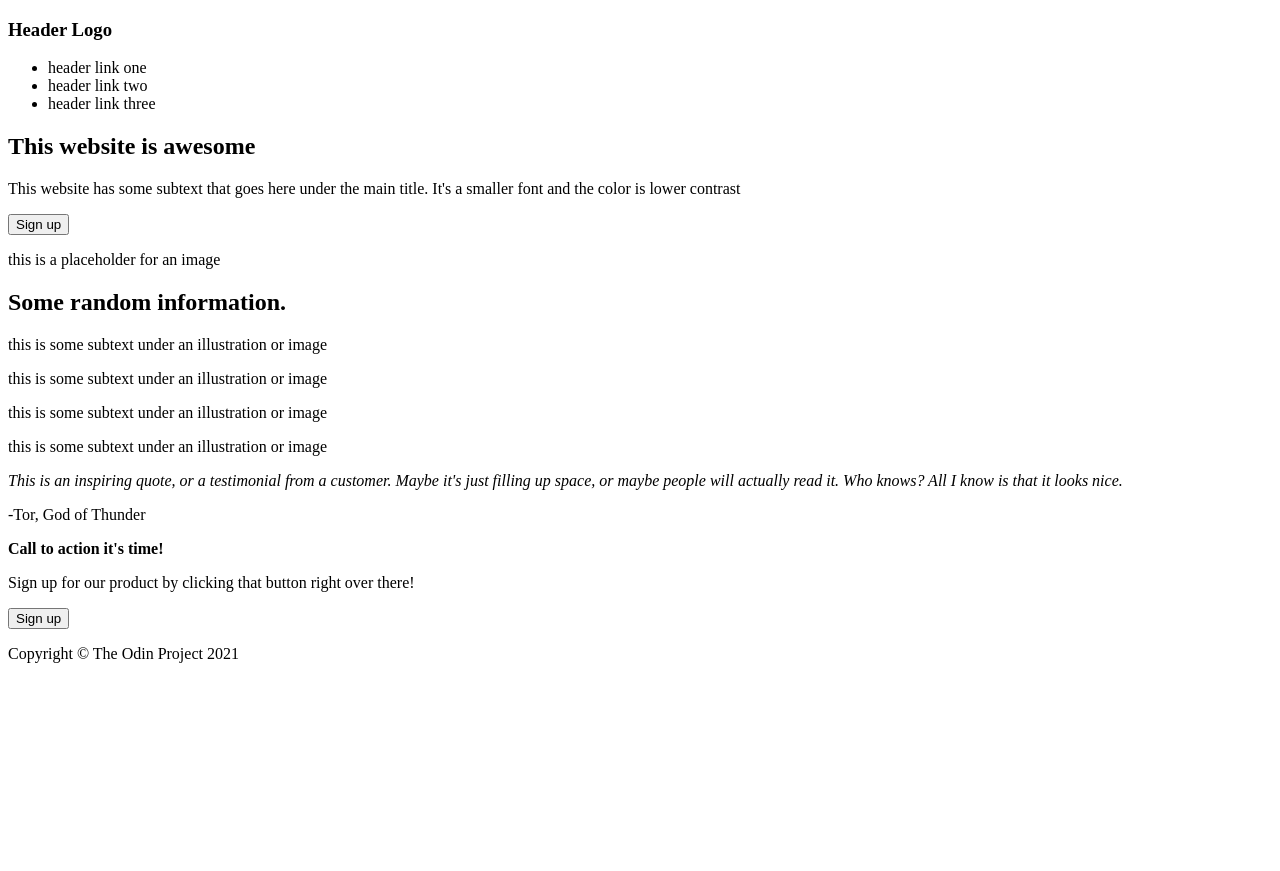
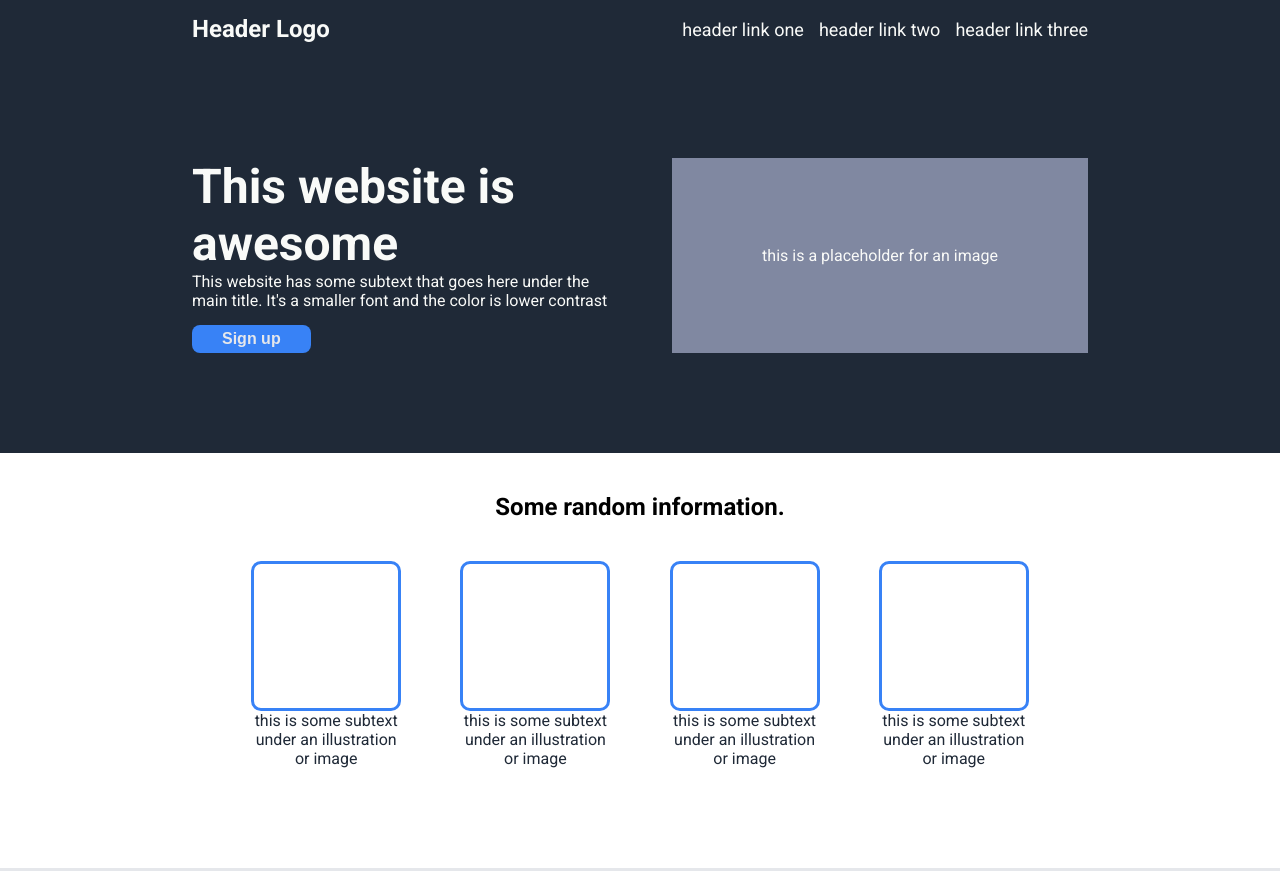
Before and after one commit to Steve-code16/odin-landing-page, a plain HTML site: page index.html in a window 1280 px wide. Shown: the top 871 px of the page. Before the commit the page ends 800 px from the top, so only its background shows below. Drawn offline with Linux system fonts and the light colour scheme.

Commit message:
added styles to project

```diff
--- a/index.html
+++ b/index.html
@@ -5,23 +5,41 @@
     <meta name="viewport" content="width=device-width, initial-scale=1.0" />
     <title>Odin Landing Page</title>
     <link rel="stylesheet" type="text/css" href="./styles.css" />
+    <link rel="preconnect" href="https://fonts.googleapis.com" />
+    <link rel="preconnect" href="https://fonts.gstatic.com" crossorigin />
+    <link
+      href="https://fonts.googleapis.com/css2?family=Roboto:ital,wght@0,100;0,300;0,400;0,500;0,700;0,900;1,100;1,300;1,400;1,500;1,700;1,900&display=swap"
+      rel="stylesheet"
+    />
   </head>
   <body>
     <main>
-      <header class="container">
-        <nav>
+      <header class="section-1">
+        <nav class="container">
           <h3>Header Logo</h3>
-          <ul>
-            <li>header link one</li>
-            <li>header link two</li>
-            <li>header link three</li>
+          <ul class="links">
+            <li>
+              <a href="https://steve-code16.github.io" target="_blank"
+                >header link one</a
+              >
+            </li>
+            <li>
+              <a href="https://steve-code16.github.io" target="_blank"
+                >header link two</a
+              >
+            </li>
+            <li>
+              <a href="https://steve-code16.github.io" target="_blank"
+                >header link three</a
+              >
+            </li>
           </ul>
         </nav>
       </header>
 
-      <section class="container">
-        <div>
-          <div>
+      <section class="section-1">
+        <div class="container">
+          <div class="hero-box one">
             <h1>This website is awesome</h1>
             <p>
               This website has some subtext that goes here under the main title.
@@ -29,14 +47,14 @@
             </p>
             <button>Sign up</button>
           </div>
-          <div>
+          <div class="hero-box two">
             <p>this is a placeholder for an image</p>
           </div>
         </div>
       </section>
-      <section class="container">
+      <section class="box-section">
         <h2>Some random information.</h2>
-        <div>
+        <div class="container">
           <div>
             <div class="image-box"></div>
             <p>this is some subtext under an illustration or image</p>
@@ -55,8 +73,8 @@
           </div>
         </div>
       </section>
-      <section class="container">
-        <div>
+      <section class="section-2">
+        <div class="container">
           <p>
             <em
               >This is an inspiring quote, or a testimonial from a customer.
@@ -64,21 +82,24 @@
               read it. Who knows? All I know is that it looks nice.</em
             >
           </p>
-          <p>-Tor, God of Thunder</p>
+          <p class="name">-Thor, God of Thunder</p>
         </div>
       </section>
-      <section class="container">
-        <div>
-          <div>
-            <p><strong>Call to action it's time!</strong></p>
-            <p>
-              Sign up for our product by clicking that button right over there!
-            </p>
+      <section class="cta-section">
+        <div class="container">
+          <div class="blue-container">
+            <div class="">
+              <p><strong>Call to action it's time!</strong></p>
+              <p>
+                Sign up for our product by clicking that button right over
+                there!
+              </p>
+            </div>
+            <button>Sign up</button>
           </div>
-          <button>Sign up</button>
         </div>
       </section>
-      <footer class="container">
+      <footer class="section-1">
         <p>Copyright &copy; The Odin Project 2021</p>
       </footer>
     </main>
--- a/styles.css
+++ b/styles.css
@@ -0,0 +1,173 @@
+* {
+  margin: 0;
+  padding: 0;
+  box-sizing: border-box;
+}
+
+body {
+  margin: 0;
+  padding: 0;
+  font-family: "Roboto", Arial, Helvetica, sans-serif;
+}
+
+a {
+  text-decoration: none;
+  color: #f9faf8;
+}
+
+.container {
+  width: 70%;
+  margin: 0 auto;
+}
+
+header {
+  background-color: #1f2937;
+  padding: 15px 0;
+}
+
+.section-1 {
+  background-color: #1f2937;
+  color: #f9faf8;
+}
+
+.section-2 {
+  background-color: #e5e7eb;
+}
+
+nav {
+  display: flex;
+  justify-content: space-between;
+  align-items: center;
+}
+
+nav h3 {
+  font-size: 24px;
+}
+
+.links {
+  color: #e5e7eb;
+  display: flex;
+  gap: 15px;
+}
+
+.links li {
+  list-style: none;
+  font-size: 18px;
+}
+
+section.section-1 .container {
+  display: flex;
+  align-items: stretch;
+  gap: 4rem;
+  padding: 100px 0;
+}
+
+.hero-box {
+  width: 50%;
+}
+
+.hero-box.one h1 {
+  font-size: 48px;
+  margin: 0;
+}
+
+.hero-box.one {
+  flex: 1;
+}
+
+.hero-box.one p {
+  margin-bottom: 15px;
+}
+
+.hero-box.two {
+  flex: 1;
+  text-align: center;
+  background-color: #8088a1;
+  display: flex;
+  justify-content: center;
+}
+
+.hero-box.two p {
+  align-self: center;
+}
+
+button {
+  background-color: #3882f6;
+  color: #e5e7eb;
+  padding: 5px 30px;
+  border: none;
+  border-radius: 8px;
+  font-size: 16px;
+  font-weight: bold;
+  cursor: pointer;
+}
+
+section h2 {
+  text-align: center;
+  margin: 40px 0;
+  font-weight: bold;
+}
+
+.box-section .container {
+  display: flex;
+  justify-content: space-evenly;
+  text-align: center;
+}
+
+.box-section .container div {
+  width: 150px;
+  padding-bottom: 100px;
+  color: #1f2937;
+}
+
+.container .image-box {
+  width: 150px;
+  height: 150px;
+  border: 3px solid #3882f6;
+  border-radius: 10px;
+}
+
+.section-2 .container {
+  padding: 100px 100px;
+}
+
+.section-2 .container em {
+  font-size: 36px;
+  font-weight: 300;
+}
+
+.section-2 .name {
+  text-align: end;
+  font-weight: bold;
+}
+
+.cta-section .container {
+  padding: 100px 0;
+}
+
+.blue-container {
+  color: #e5e7eb;
+  background-color: #3882f6;
+  display: flex;
+  justify-content: space-around;
+  padding: 50px 0;
+  border-radius: 10px;
+}
+
+.blue-container strong {
+  font-weight: bolder;
+  font-size: 18px;
+}
+
+.blue-container button {
+  border: 2px solid #e5e7eb;
+}
+
+footer {
+  text-align: center;
+  padding: 30px 0;
+}
+
+footer p {
+  color: #e5e7eb;
+}
```
